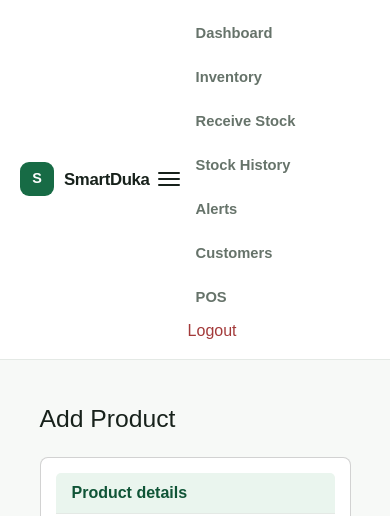
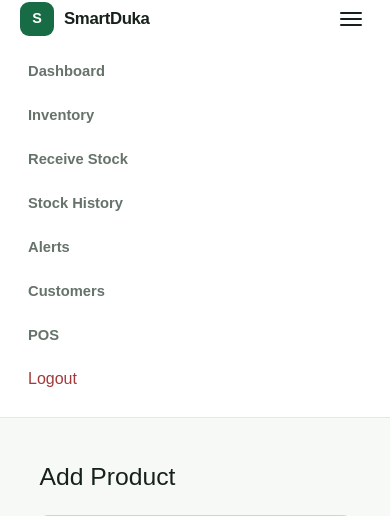
Before and after one commit to Michael-Nyawade/smart-duka, a Django app: page /inventory/products/add/ in a window 390 px wide, after a click that opens the changed part. Shown: the top 516 px of the page. Run offline with Django 5.2, Linux system fonts and the light colour scheme; a user stored in the database is signed in; data comes from the database, SQL or seed files in the repository; tables that the repository leaves empty hold one stand-in row (values such as "Sample post"); some libraries are stand-ins or nearby versions.

Commit message:
fix: mobile nav menu layout and table readability on narrow screens

```diff
--- a/static/css/base.css
+++ b/static/css/base.css
@@ -1161,3 +1161,37 @@ h2 {
     width: min(1180px, calc(100% - 40px));
     margin: 16px auto 0;
 }
+
+
+/* =========================================================
+   Mobile polish: nav menu layout and table readability
+   ========================================================= */
+
+@media (max-width: 991px) {
+    /* Let the opened menu drop below the logo/hamburger row */
+    .site-navbar-inner {
+        flex-wrap: wrap;
+    }
+
+    .site-navbar .navbar-collapse {
+        flex-basis: 100%;
+        width: 100%;
+    }
+
+    /* Line Logout up with the other menu links */
+    .site-nav-actions .nav-link {
+        padding: 10px 8px;
+    }
+}
+
+@media (max-width: 700px) {
+    /* Keep each table row on one line and scroll sideways inside the panel */
+    .dash-panel {
+        overflow-x: auto;
+    }
+
+    .dash-table th,
+    .dash-table td {
+        white-space: nowrap;
+    }
+}
```
